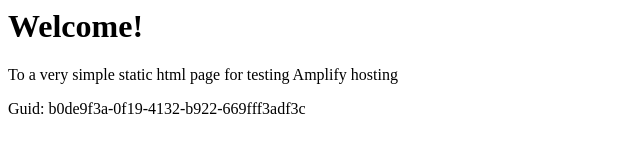
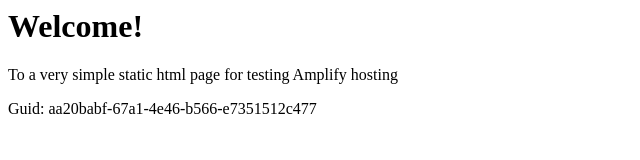
Before and after one commit to aws-aemilia-cdg/Github-PR-Commit-Integration-Test-DoNotTouch-GitHubWebhookPushCanaryTest-v1-prod-eu-west-3, a website: page src/index.html in a window 1280 px wide. Shown: the full height of the page, 0-640 px from the left. Drawn offline with Linux system fonts and the light colour scheme.

Commit message:
commit from integ tests

```diff
--- a/src/index.html
+++ b/src/index.html
@@ -12,6 +12,6 @@
 <body>
     <h1>Welcome!</h1>
     <p>To a very simple static html page for testing Amplify hosting</p>
-    <p>Guid: b0de9f3a-0f19-4132-b922-669fff3adf3c</p></body>
+    <p>Guid: aa20babf-67a1-4e46-b566-e7351512c477</p></body>
 
 </html>
```
